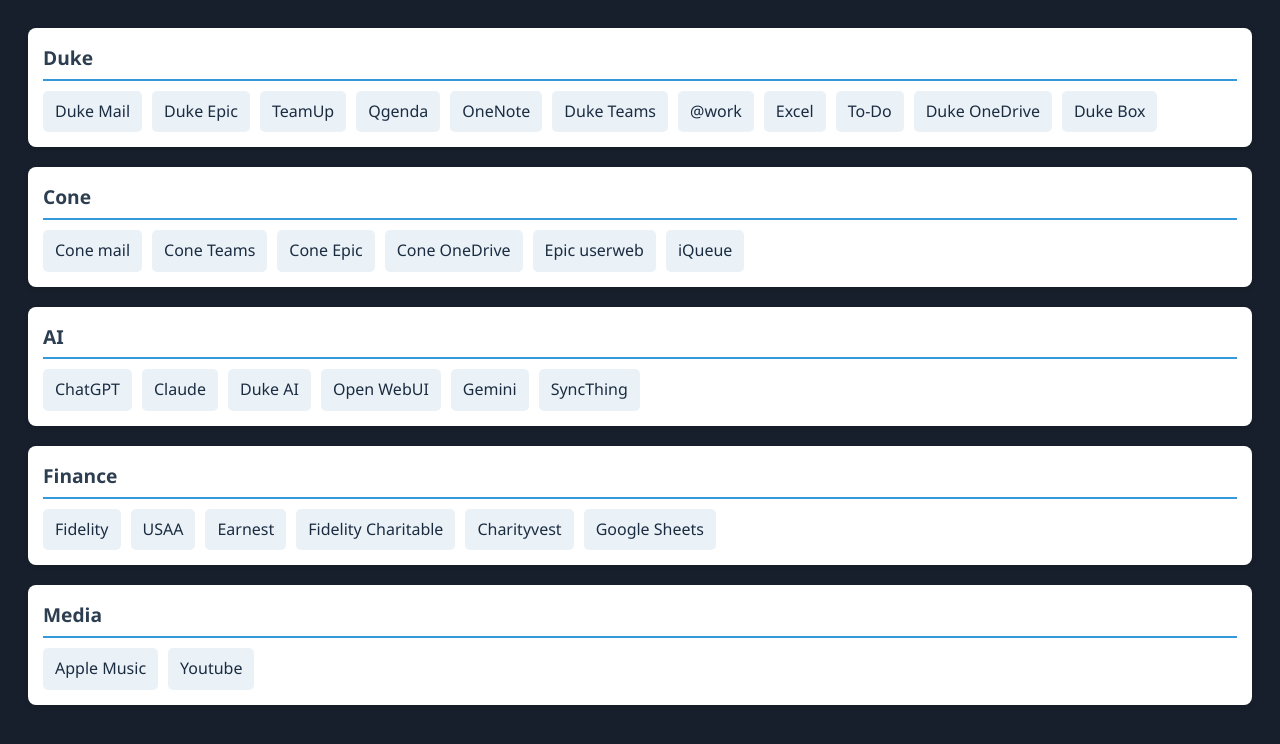
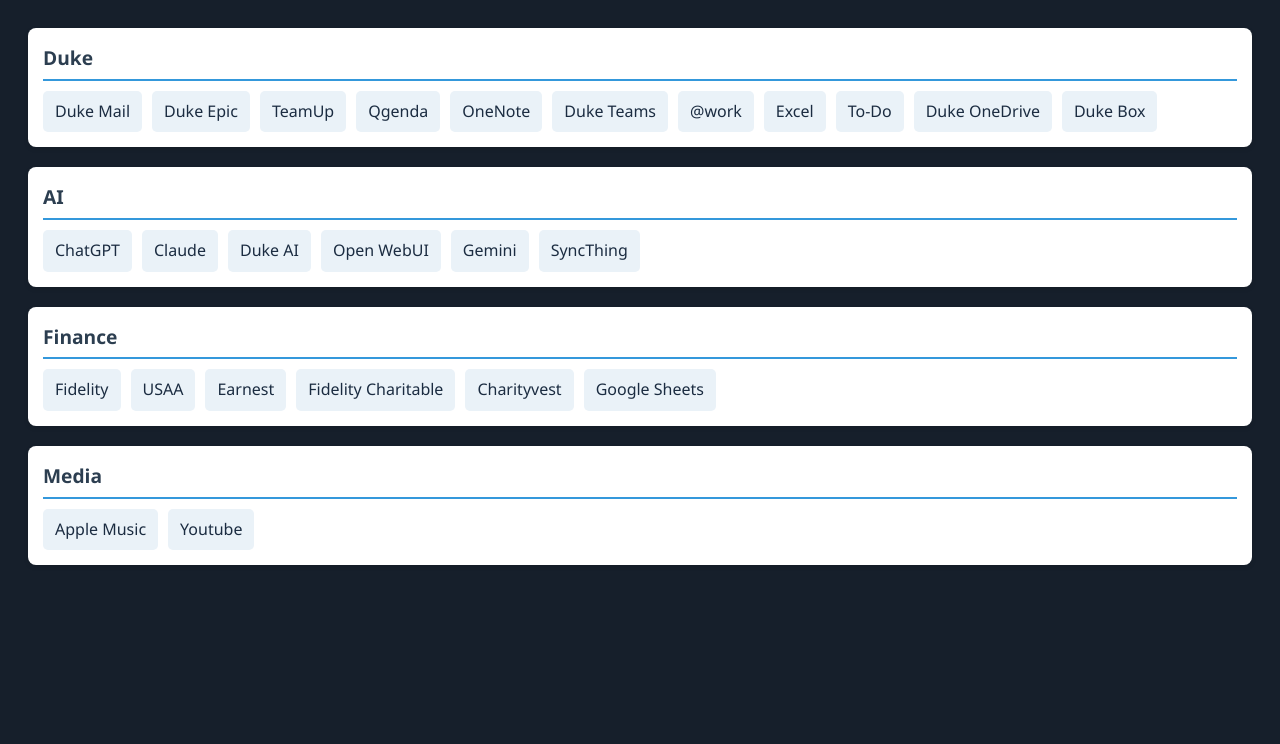
Before and after one commit to lukekinsinger-ctrl/pages, a plain HTML site: page duke_shortcuts.html in a window 1280 px wide. Drawn offline with Linux system fonts and the light colour scheme.

Commit message:
Update and rename shortcuts.html to duke_shortcuts.html

```diff
--- a/shortcuts.html
+++ b/duke_shortcuts.html
@@ -22,20 +22,9 @@
 <a href="https://to-do.office.com" target="_blank"rel="noopener noreferrer">To-Do</a>
 <a href="https://onedrive.office.com" target="_blank"rel="noopener noreferrer">Duke OneDrive</a>
 <a href="https://duke.app.box.com" target="_blank"rel="noopener noreferrer">Duke Box</a>
-
     </div>
 </div>
-<div class="category">
-<header>Cone</header>
-    <div class="links">
-<a href="https://outlook.office.com" target="_blank" rel="noopener noreferrer">Cone mail</a>
-<a href="https://teams.office.com" target="_blank" rel="noopener noreferrer">Cone Teams</a>
-<a href="https://apps.conehealth.com" target="_blank" rel="noopener noreferrer">Cone Epic</a>
-<a href="https://onedrive.office.com" target="_blank" rel="noopener noreferrer">Cone OneDrive</a>
-<a href="https://userweb.epic.com" target="_blank" rel="noopener noreferrer">Epic userweb</a>
-<a href="https://surgery.iqueue.com/#/web/dashboard" target="_blank" rel="noopener noreferrer">iQueue</a>
-    </div>
-</div>
+
 <div class="category">
 <header>AI</header>
     <div class="links">
```
